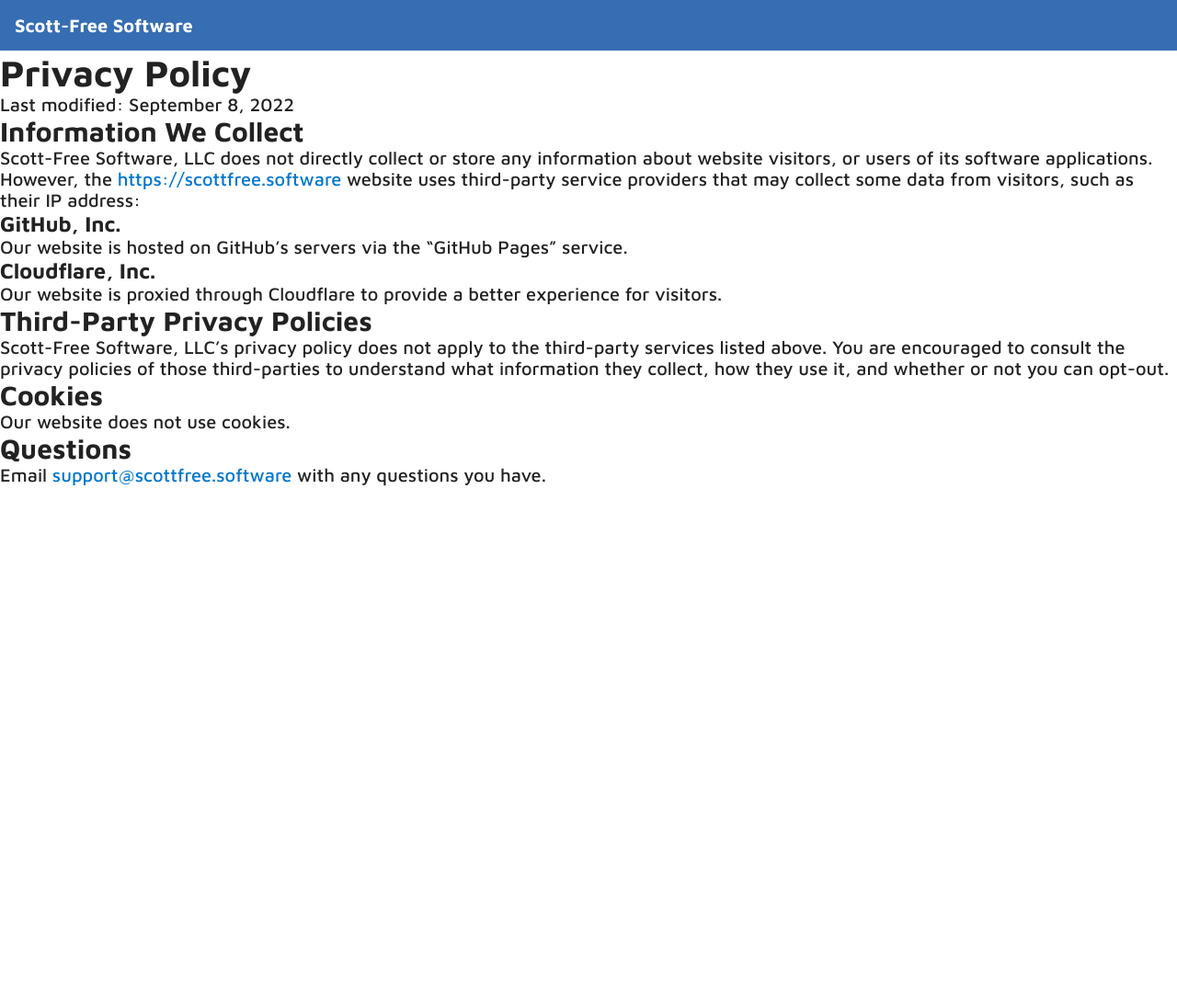
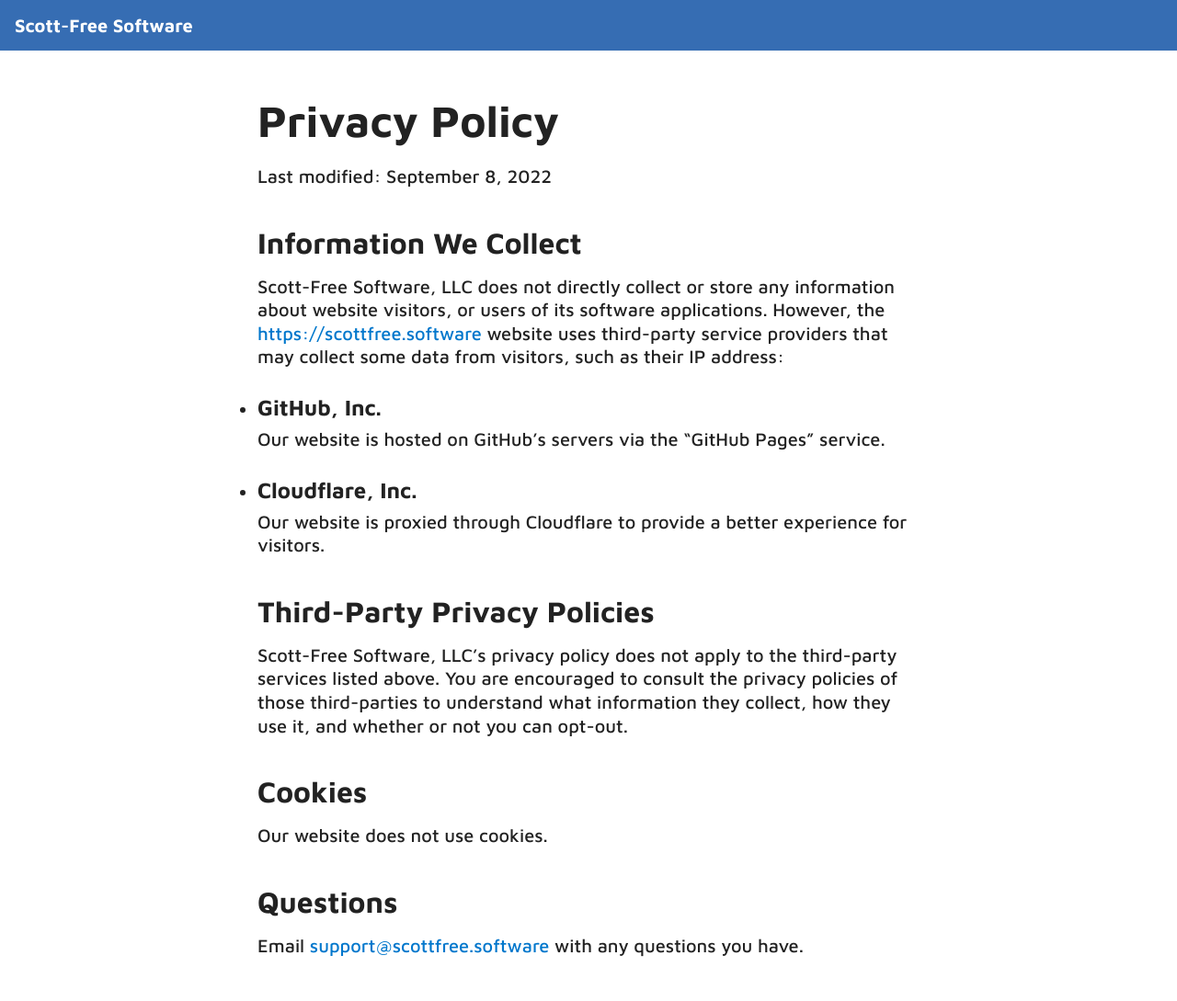
Before and after one commit to Scott-Free-Software/Scott-Free-Software.github.io, a Jekyll site: the page built from privacy-policy/index.md, in a window 1280 px wide. Shown: the whole page at 92% size. Built offline with Jekyll 4.4.1, drawn with Linux system fonts in a browser that asks for light colours; before the commit the page ends 900 px from its top, so only the background shows below that.

Commit message:
Add article layout and styles for privacy policy.

```diff
--- /dev/null
+++ b/_layouts/article.html
@@ -0,0 +1,7 @@
+---
+layout: default
+---
+
+<div class="article">
+  {{ content }}
+</div>
--- a/assets/css/main.css
+++ b/assets/css/main.css
@@ -80,3 +80,33 @@
 header a {
     color: inherit;
 }
+
+.article {
+    max-width: 45rem;
+    margin: 3rem auto;
+}
+
+.article h1 {
+    font-size: 3rem;
+    margin: 0 0 1.25rem;
+}
+
+.article h2 {
+    font-size: 2rem;
+    margin: 2.5rem 0 1rem;
+}
+
+.article h3 {
+    font-size: 1.5rem;
+    margin: 1.75rem 0 .5rem;
+}
+
+.article p {
+    line-height: 1.6rem;
+}
+
+.article p + p,
+.article ul,
+.article ol {
+    margin: 1.25rem 0 0;
+}
```
Also changed, not shown: privacy-policy/index.md (+1 -0 lines).
